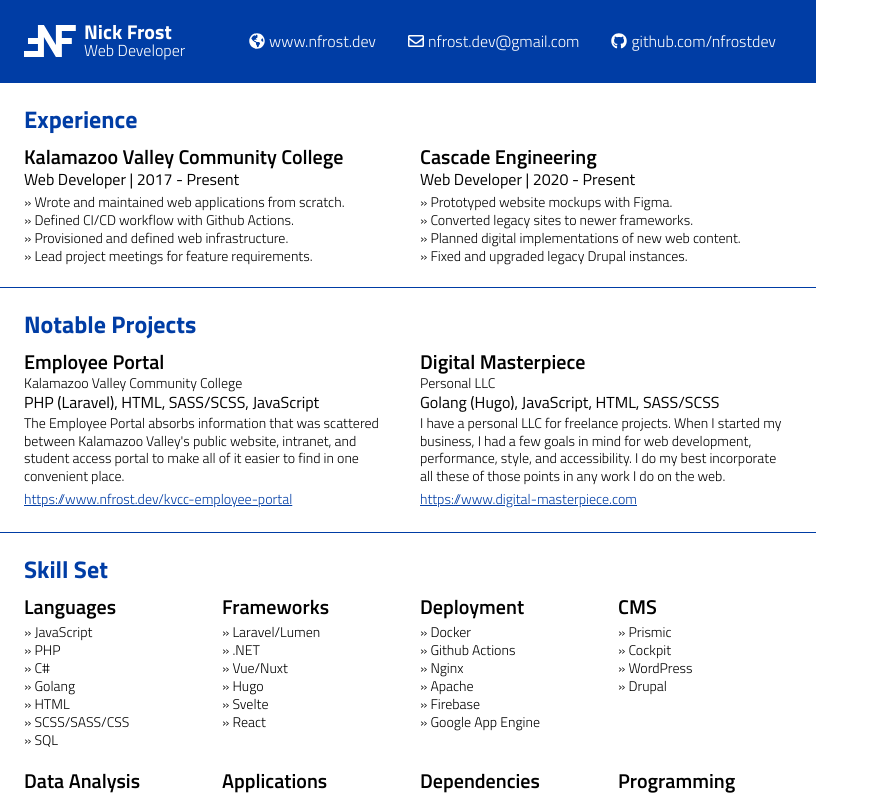
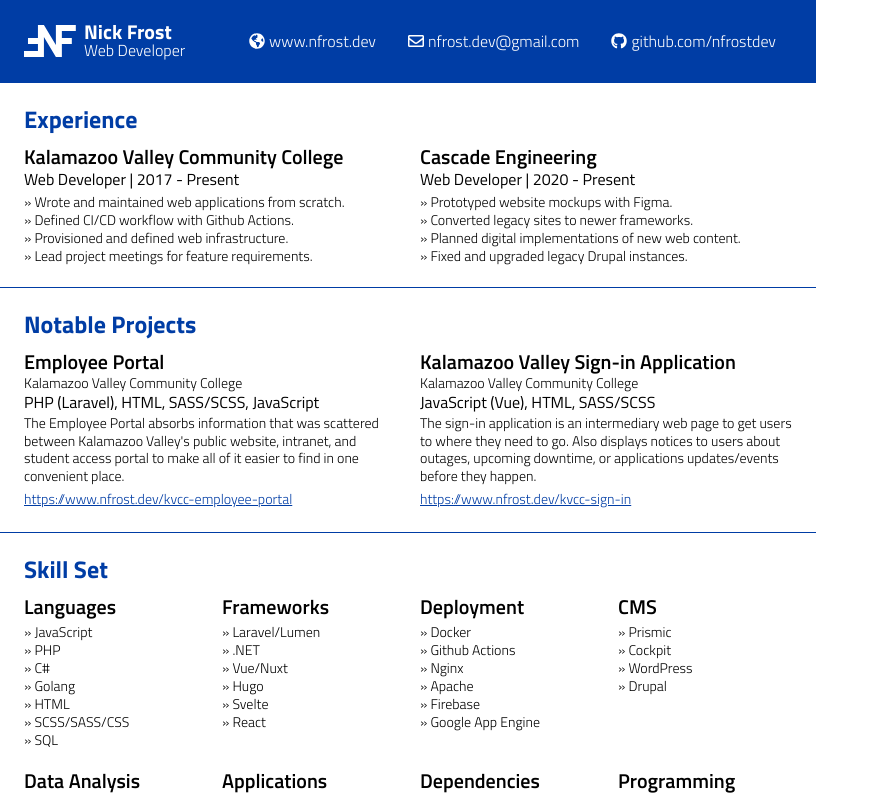
Before and after one commit to nickfrostus/html-resume, a Vue app: page / in a window 1280 px wide. Shown: the top 798 px of the page, without its empty margins (0-879 px from the left). Built offline with nearby package versions, Linux system fonts and the light colour scheme.

Commit message:
update a project, rerender

```diff
--- a/src/App.vue
+++ b/src/App.vue
@@ -33,11 +33,11 @@
                        technologies="PHP (Laravel), HTML, SASS/SCSS, JavaScript"
                        description="The Employee Portal absorbs information that was scattered between Kalamazoo Valley's public website, intranet, and student access portal to make all of it easier to find in one convenient place."
                        link="https://www.nfrost.dev/kvcc-employee-portal"/>
-            <notable-project title="Digital Masterpiece"
-                             client="Personal LLC"
-                             technologies="Golang (Hugo), JavaScript, HTML, SASS/SCSS"
-                             description="I have a personal LLC for freelance projects. When I started my business, I had a few goals in mind for web development, performance, style, and accessibility. I do my best incorporate all these of those points in any work I do on the web."
-                             link="https://www.digital-masterpiece.com"/>
+      <notable-project title="Kalamazoo Valley Sign-in Application"
+                       client="Kalamazoo Valley Community College"
+                       technologies="JavaScript (Vue), HTML, SASS/SCSS"
+                       description="The sign-in application is an intermediary web page to get users to where they need to go. Also displays notices to users about outages, upcoming downtime, or applications updates/events before they happen."
+                       link="https://www.nfrost.dev/kvcc-sign-in"/>
     </div>
 
     <h2>Skill Set</h2>
@@ -80,7 +80,7 @@
 import Education from "./components/Education";
 
 export default {
-        components: {PageHeader, Education, SkillSet, NotableProject, Experience}
+  components: { PageHeader, Education, SkillSet, NotableProject, Experience }
 }
 </script>
 
```
Also changed, not shown: 1 other file (tests, documents, lock files or other folders). Lines whose indentation alone changed are shown as unchanged.
